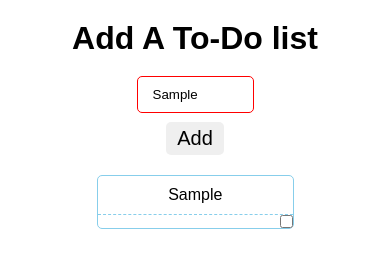
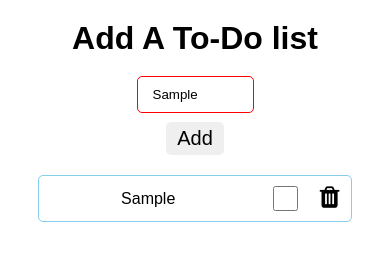
Before and after one commit to NikhilBagal/To-Do, a plain HTML site: page index.html in a window 390 px wide. Both pictures are taken after typing "Sample" into the empty fields and a click on the button "Add". Drawn offline with Linux system fonts and the light colour scheme.

Commit message:
final layout and functionality built

```diff
--- a/index.html
+++ b/index.html
@@ -5,6 +5,8 @@
         <meta name="viewport" content="width = device-width, initial-scale = 1.0">
         <meta http-equiv="X-UA-Compatible" content = "ie=edge">
         <link rel="stylesheet" href="styles/style.css">
+        <link href="https://stackpath.bootstrapcdn.com/font-awesome/4.7.0/css/font-awesome.min.css" rel="stylesheet"
+        integrity="sha384-wvfXpqpZZVQGK6TAh5PVlGOfQNHSoD2xbE+QkPxCAFlNEevoEH3Sl0sibVcOQVnN" crossorigin="anonymous">
         <title> To-Do </title>
     </head>
 
--- a/script.js
+++ b/script.js
@@ -1,25 +1,24 @@
-var list = []
-    /*1 : 'eat',
-    2 : 'repeat',*/
-
+var list = [];
 var element = document.querySelector('.task-view');
 var inputElement = document.querySelector('.form-sec form input');
-/*console.log(inputElement.value);
-function update(){
-    /*if(list.length == 0){*/
-      /*  var inputElement = document.querySelector('.form-sec form input');
-        list.push(inputElement);
-        console.log(inputElement);*/
-   // }
-
- /*  list.push(inputElement.value);
-}
-console.log(list[0]);*/
-
-
 function update(){
   event.preventDefault();
   var val = inputElement.value;
   list.push(val);
-  element.innerHTML += "<p>"+list[list.length-1]+"</p>"+"<input type='checkBox'>";
+  //element.innerHTML += "<p>"+list[list.length-1]+"</p>"+"<input type='checkBox'>";
+  element.innerHTML += "<div class='tasks'>"+"<p>"+list[list.length-1]+"</p>"+
+  "<input type='checkbox' name='chk'>"+"<span>"+
+  "<i class='fa fa-trash' aria-hidden='true'></i>"+"</span>"+"<span class='line'><hr></span>";
+  del();
 }
+function del(){
+  var element = document.querySelectorAll(".task-view .tasks span i");
+  for(i of element){
+      i.addEventListener('click',function(){
+      var selectedElement = event.target;
+      selectedElement.parentNode.parentNode.classList.add("deleted");
+    })
+  }
+
+ // console.log(element);
+}
--- a/styles/style.scss
+++ b/styles/style.scss
@@ -53,21 +53,79 @@ main {
         border-radius: 5px;
         border: 1px solid skyblue;
         font-family: sans-serif;
-
-        p {
-            padding: 10px;
-            text-align: center;
+        .tasks {
+            display: flex;
+            width: 100%;
+            line-height: 45px;
             border-bottom: 1px dashed skyblue;
-            width: 90%;
-            float: left;
+            position: relative;
+            p {
+                text-align: center;
+                width: 85%;
+            }
+            input {
+               // margin: 15px auto;
+                position: absolute;
+                opacity: 1;
+                cursor: pointer;
+                height: 25px;
+                width: 25px;
+                top: 10px;
+                left: 88%;
+            }
+            span {
+                i {
+                    position: absolute;
+                    cursor: pointer;
+                    font-size: 25px;
+                    top: 9px;
+                    left: 95%;
+                }
+            }
+            .line {
+                position: absolute;
+                width: 85%;
+                left: 2%;
+                hr {
+                    position: absolute;
+                    background-color: grey;
+                    border: none;
+                    height: 1px;
+                    width: 100%;
+                    top: 22px;
+                    display: none;
+                }
+            }
+            input:checked ~ span hr {
+                display: block;
+            }
         }
-        p:last-child {
+        .tasks:last-child {
             border: none;
         }
-        input {
-            padding: 10px;
-            float: right;
+    }
+    .tasks.deleted {
+        display: none;
+    }
+}
+@media only screen and (max-width:800px){
+    main {
+        .task-view {
+            width: 80%;
+            margin: 5% 10% auto 10%;
+            .tasks {
+                p {
+                    width: 70%;
+                }
+                input {
+                    left: 75%;
+                }
+                span {
+                    i {
+                        left: 90%;
+                    }
+                }
+            }
         }
     }
-
 }
```
Also changed, not shown: styles/style.css, 1 other file.
